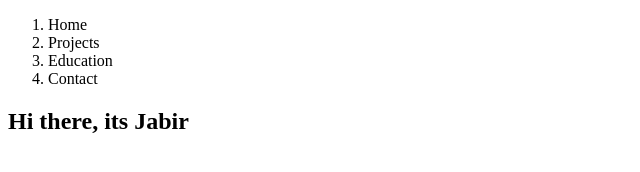
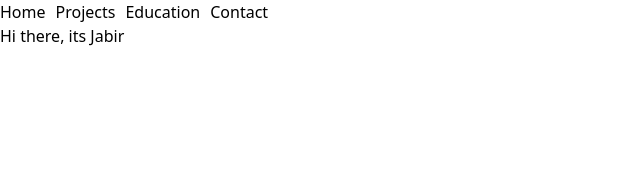
Before and after one commit to FutureWiz2002/portfolio, a website: page index.html in a window 1280 px wide. Shown: the whole page, without its empty margins (0-640 px from the left). Drawn offline with nearby package versions, Linux system fonts and the light colour scheme.

Commit message:
Initiating

```diff
--- a/index.html
+++ b/index.html
@@ -1,15 +1,36 @@
 <!DOCTYPE html>
 <html lang="en">
-<head>
-    <meta charset="UTF-8">
-    <meta http-equiv="X-UA-Compatible" content="IE=edge">
-    <meta name="viewport" content="width=device-width, initial-scale=1.0">
+    <head>
+        <meta charset="UTF-8">
+        <meta http-equiv="X-UA-Compatible" content="IE=edge">
+        <meta name="viewport" content="width=device-width, initial-scale=1.0">
+        <script src="https://cdn.tailwindcss.com"></script>
+        <link rel="stylesheet" href="./style.css">
+    <script>
+      tailwind.config = {
+        theme: {
+          extend: {
+            colors: {
+              clifford: '#da373d',
+            }
+          }
+        }
+      }
+    </script>
+      <style type="text/tailwindcss">
+        @layer utilities {
+          .content-auto {
+            content-visibility: auto;
+          }
+        }
+      </style>
+      <script src="https://cdn.tailwindcss.com?plugins=forms,typography,aspect-ratio,line-clamp"></script>
     <title>Document</title>
 </head>
 <body>
     <nav>
         <ol>
-            <li>Home</li>
+            <li class="">Home</li>
             <li>Projects</li>
             <li>Education</li>
             <li>Contact</li>
--- /dev/null
+++ b/package.json
@@ -0,0 +1,5 @@
+{
+  "dependencies": {
+    "tailwindcss": "^3.3.2"
+  }
+}
--- a/style.css
+++ b/style.css
@@ -0,0 +1,15 @@
+nav {
+    display: flex;
+    justify-content: space-between;
+    align-items: center;
+  }
+
+  nav ol {
+    display: flex;
+    list-style: none;
+    padding: 0;
+  }
+
+  nav li {
+    margin-right: 10px;
+  }
```
Also changed, not shown: 1 other file.
